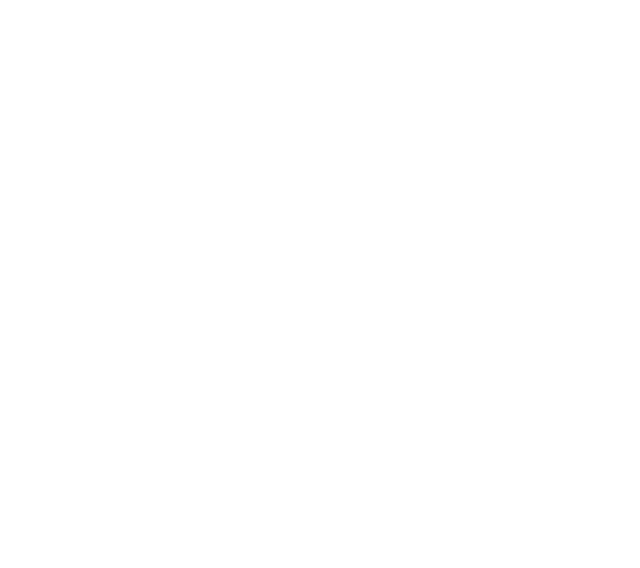
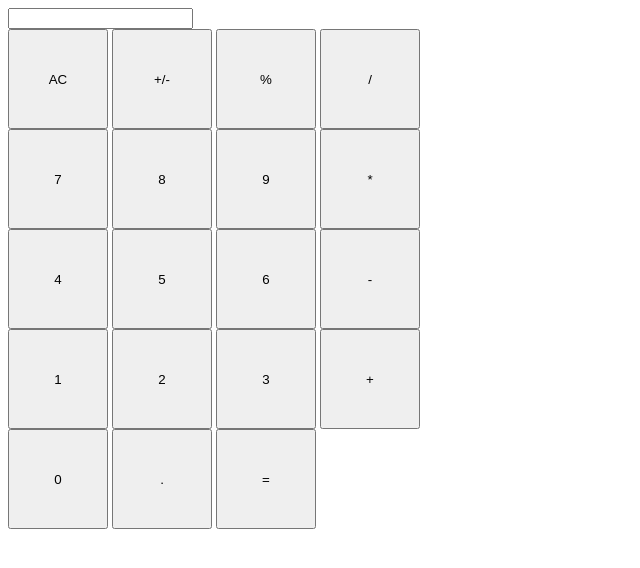
Before and after one commit to felixc0115/calculator, a plain HTML site: page index.html in a window 1280 px wide. Shown: the whole page, without its empty margins (0-640 px from the left). Drawn offline with Linux system fonts and the light colour scheme.

Commit message:
create basic operator functions

```diff
--- a/app.js
+++ b/app.js
@@ -0,0 +1,19 @@
+function add (x,y) {
+    return x + y;
+}
+
+function subtract (x,y) {
+    return x - y;
+}
+
+function multiply (x,y) {
+    return x * y;
+}
+
+function divide (x,y) {
+    return x / y;
+}
+
+function operate (operator,x,y) {
+    return operator(x,y);
+}
--- a/index.html
+++ b/index.html
@@ -10,7 +10,39 @@
 </head>
 
 <body>
+    <input type="text">
+    <div class="button-container">
+        <div class="row-container">
+            <button>AC</button>
+            <button>+/-</button>
+            <button>%</button>
+            <button>/</button>
+        </div>
+        <div class="row-container">
+            <button>7</button>
+            <button>8</button>
+            <button>9</button>
+            <button>*</button>
+        </div>
+        <div class="row-container">
+            <button>4</button>
+            <button>5</button>
+            <button>6</button>
+            <button>-</button>
+        </div>
+        <div class="row-container">
+            <button>1</button>
+            <button>2</button>
+            <button>3</button>
+            <button>+</button>
+        </div>
+        <div class="row-container">
+            <button>0</button>
+            <button>.</button>
+            <button>=</button>
+        </div>
 
+    </div>
     <script src="app.js"></script>
 </body>
 
--- a/style.css
+++ b/style.css
@@ -0,0 +1,8 @@
+*{
+    box-sizing: border-box;
+}
+
+button {
+    height: 100px;
+    width: 100px;
+}
```
